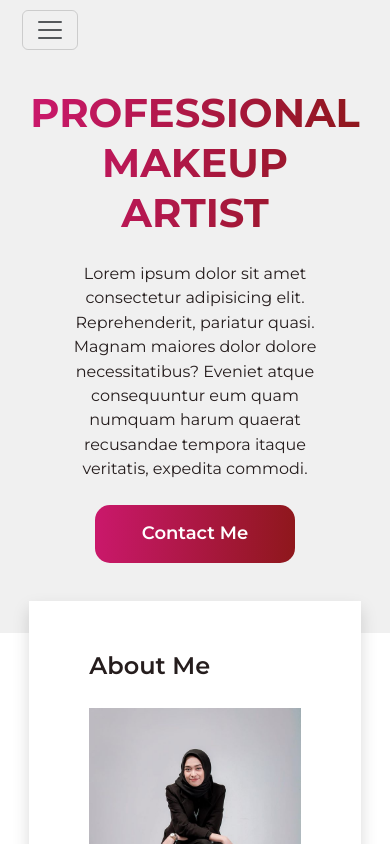
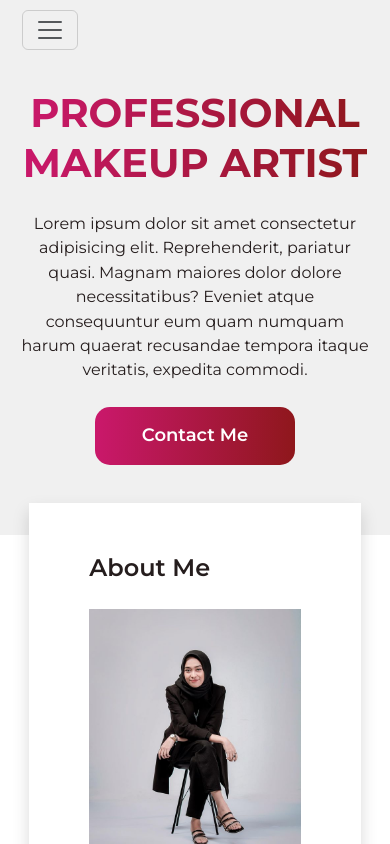
Before and after one commit to ogonekmateusz/agamua, a React (Vite) app: page / in a window 390 px wide. Shown: the top 844 px of the page. Built offline with nearby package versions, Linux system fonts and the light colour scheme.

Commit message:
fix hero responsive

```diff
--- a/src/assets/hero.css
+++ b/src/assets/hero.css
@@ -91,6 +91,12 @@
         font-size: 300%;
         line-height: 50px;
     }
+    .hero-des{
+        width: 100%;
+    }
+    .hero-info{
+        width: 90%;
+    }
 
 }
 @media (max-width:406px) {
@@ -101,4 +107,7 @@
     .hero-des{
         font-size: 100%;
     }
+    .hero-info{
+        width: 100%;
+    }
 }
```
